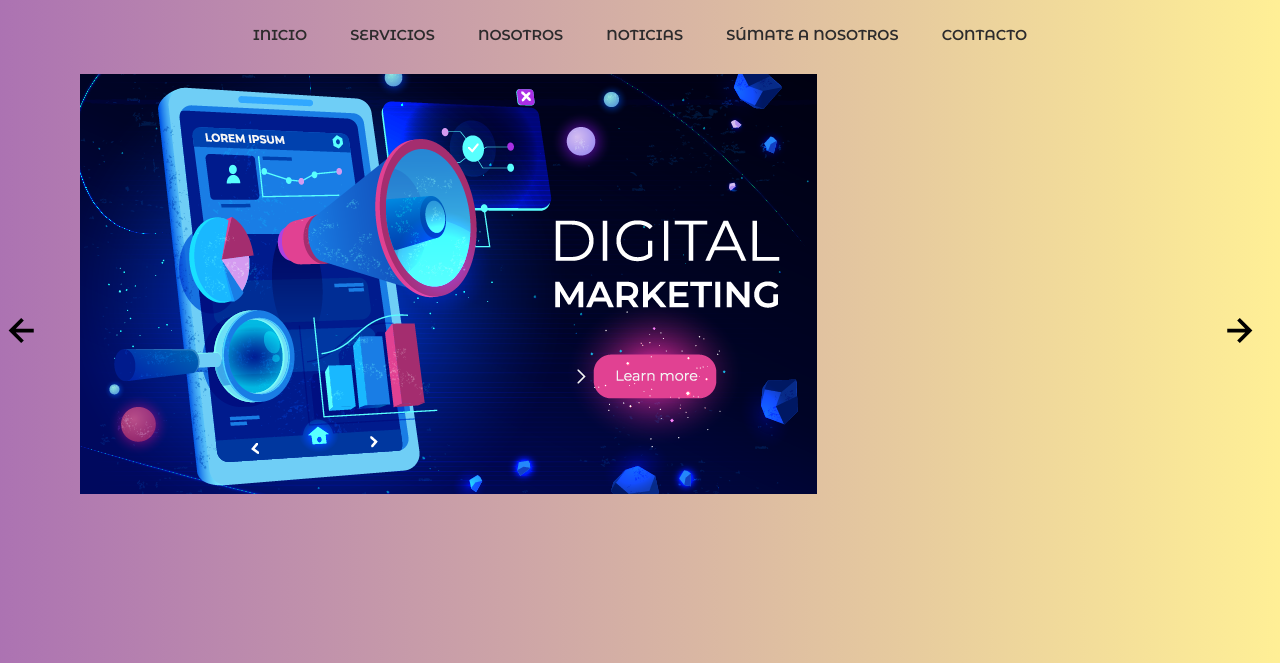
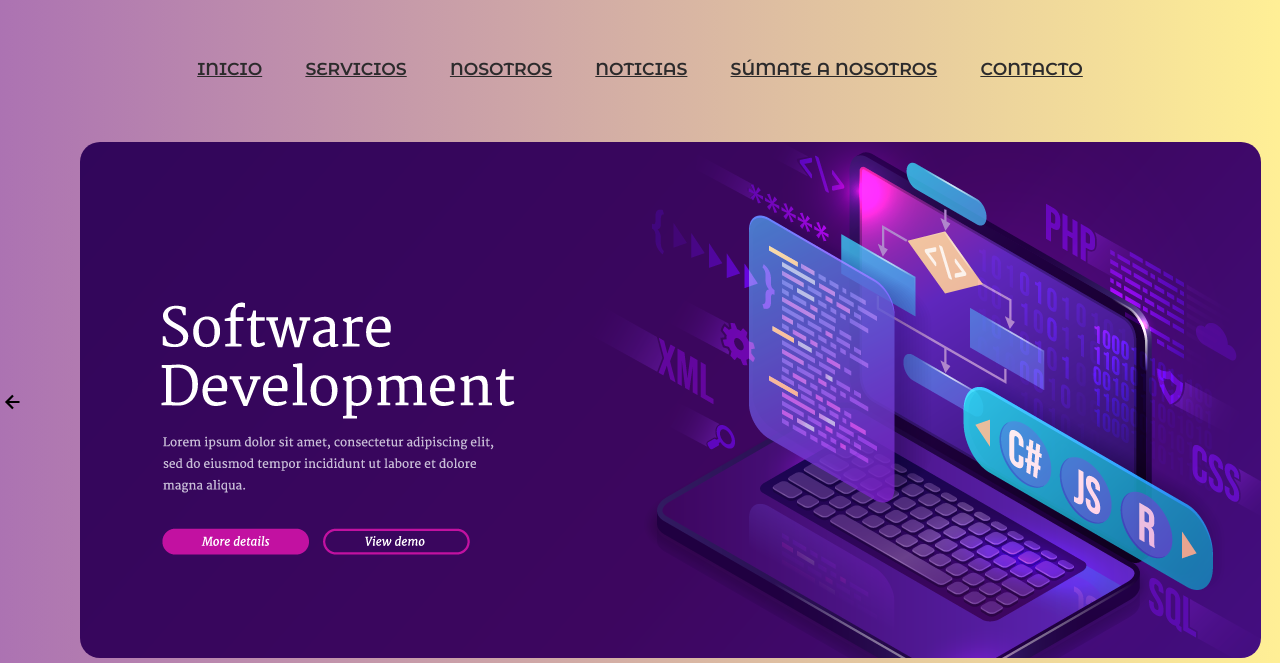
Before and after one commit to ErickOsuna/portafolio--caliphaDigitalWebPage, a plain HTML site: page index.html in a window 1280 px wide. Shown: the part 117-780 px from the top of the page. Drawn offline with Linux system fonts and the light colour scheme.

Commit message:
Arreglando Hero Section Carrusel

```diff
--- a/css/styles.css
+++ b/css/styles.css
@@ -40,7 +40,7 @@
 .div-navbar{
     /* background-color: #ffde1a; */
     width: 100%;
-    padding: 1em 0;
+    padding: 3em 0;
 }
 
 .lista-navbar {
@@ -54,6 +54,11 @@
     font-size: 0.9rem;
     font-weight: 600;
     text-transform: uppercase;
+}
+
+.lista-navbar a{
+    font-size: 1.2em;
+    text-decoration: underline;
 }
 
 .lista-navbar a:active {
@@ -202,20 +207,18 @@ input[type='checkbox']:checked+.language-switch {
 
 /* ------------------------HERO SECTION----------------------- */
 .hero {
-    width: 100%;
     display: grid;
     grid-template-columns: 4em 1fr 4em;
-    gap: 1em;
+    gap: 0 1em;
     align-items: center;
 }
 
 .hero-body {
-    width: 100%;
     display: grid;
     grid-template-columns: 1fr max-content;
     justify-content: space-between;
     align-items: center;
-    gap: 2em;
+    gap: 0 2.5em;
     grid-column: 2/3;
     grid-row: 1/2;
     opacity: 0;
@@ -223,20 +226,25 @@ input[type='checkbox']:checked+.language-switch {
 }
 
 .hero-body--show {
-    width: 100%;
+    width: 90%;
     pointer-events: unset;
     opacity: 1;
     transition: opacity 1.5s ease-in-out;
 }
 
 .hero-picture {
-    width: 32em;
-    height: 32em;
-    object-fit: cover;
+    width: 90%;
+    height: 100%;
+    background-position: center;
+}
+
+.hero-img {
+    border-radius: 20px;
 }
 
 .hero-arrow {
-    width: 70%;
+    cursor: pointer;
+    width: 40%;
 }
 
 
--- a/index.html
+++ b/index.html
@@ -62,24 +62,24 @@
                     <img src="./images/leftarrow.svg" alt="" class="hero-arrow" id="before">
                     <section class="hero-body hero-body--show" data-id="1">
                         <figure class="hero-picture">
-                            <img src="./images/post-3.png" alt="">
+                            <img src="./images/1-01.png" alt="" class="hero-img">
                         </figure>
                     </section>
-                    <!-- <section class="hero-body" data-id="2">
+                    <section class="hero-body" data-id="2">
                         <figure class="hero-picture">
-                            <img src="./images/post-3.png" alt="">
+                            <img src="./images/1-02.png" alt="" class="hero-img">
                         </figure>
                     </section>
                     <section class="hero-body" data-id="3">
                         <figure class="hero-picture">
-                            <img src="./images/post-3.png" alt="">
+                            <img src="./images/1-03.png" alt="" class="hero-img">
                         </figure>
                     </section>
                     <section class="hero-body" data-id="4">
                         <figure class="hero-picture">
-                            <img src="./images/post-3.png" alt="">
+                            <img src="./images/1-04.png" alt="" class="hero-img">
                         </figure>
-                    </section> -->
+                    </section>
                     <img src="./images/rightarrow.svg" alt="" class="hero-arrow" id="next">
                 </section>
 
```
Also changed, not shown: images/1-01.png (added), images/1-02.png (added), images/1-03.png (added), images/1-04.png (added), images/leftarrow - white.svg (added), images/rightarrow - white.svg (added).
